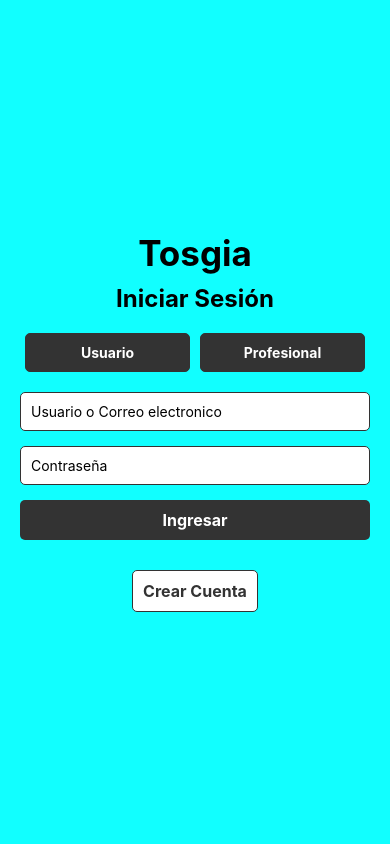
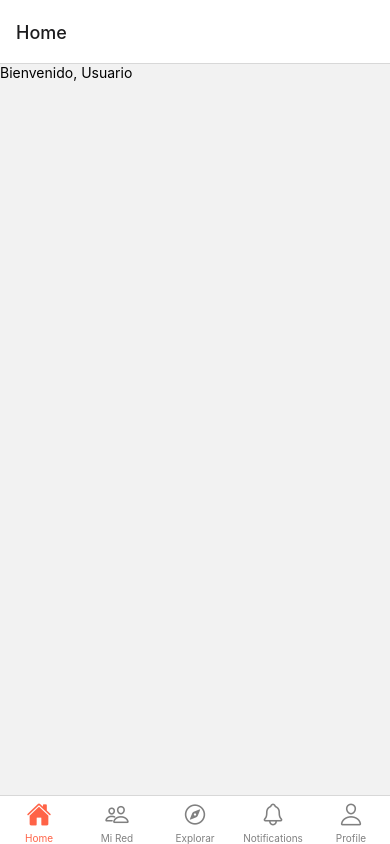
Before and after one commit to OficialNico/Tosgia, a React Native app: screen /Login in a window 390 px wide. Built offline with nearby package versions, Linux system fonts and the light colour scheme.

Commit message:
arreglos

```diff
--- a/App.js
+++ b/App.js
@@ -1,12 +1,11 @@
-// App.js
 import React from 'react';
 import { NavigationContainer } from '@react-navigation/native';
-import AppNavigator from './src/navigation/AppNavigator';
+import TabNavigator from './src/navigation/TabNavigator';
 
 const App = () => {
   return (
     <NavigationContainer>
-      <AppNavigator />
+      <TabNavigator />
     </NavigationContainer>
   );
 };
--- a/package.json
+++ b/package.json
@@ -10,6 +10,7 @@
     "lint": "eslint ."
   },
   "dependencies": {
+    "@expo/vector-icons": "^14.0.4",
     "@react-native-picker/picker": "^2.9.0",
     "@react-navigation/bottom-tabs": "^6.6.1",
     "@react-navigation/drawer": "^6.7.2",
--- a/src/components/Auth/LoginScreen.js
+++ b/src/components/Auth/LoginScreen.js
@@ -1,16 +1,14 @@
-// src/components/Auth/LoginScreen.js
 import React, { useState } from "react";
 import { View, Text, TextInput, TouchableOpacity, StyleSheet } from "react-native";
 
 const LoginScreen = ({ navigation }) => {
-  const [selectedRole, setSelectedRole] = useState(null); // Guarda si es 'user' o 'professional'
+  const [selectedRole, setSelectedRole] = useState(null);
   const [username, setUsername] = useState("");
   const [password, setPassword] = useState("");
 
-  // Función para manejar la redirección según el rol
   const handleLogin = () => {
     if (selectedRole === "user" || selectedRole === "professional") {
-      navigation.replace("Main", { role: selectedRole }); // Reemplaza la pantalla actual con el navegador principal pasando el rol
+      navigation.replace("Main"); // Navegar a la navegación principal tras el login
     } else {
       alert("Por favor, selecciona tu rol antes de iniciar sesión.");
     }
@@ -25,37 +23,29 @@ const LoginScreen = ({ navigation }) => {
       <Text style={styles.titulo}>Tosgia</Text>
       <Text style={styles.title}>Iniciar Sesión</Text>
 
-      {/* Botones para seleccionar el rol */}
+      {/* Seleccionar rol */}
       <View style={styles.roleContainer}>
         <TouchableOpacity
-          style={[
-            styles.roleButton,
-            selectedRole === "user" && styles.selectedRoleButton
-          ]}
+          style={[styles.roleButton, selectedRole === "user" && styles.selectedRoleButton]}
           onPress={() => setSelectedRole("user")}
         >
           <Text style={styles.roleText}>Usuario</Text>
         </TouchableOpacity>
         <TouchableOpacity
-          style={[
-            styles.roleButton,
-            selectedRole === "professional" && styles.selectedRoleButton
-          ]}
+          style={[styles.roleButton, selectedRole === "professional" && styles.selectedRoleButton]}
           onPress={() => setSelectedRole("professional")}
         >
           <Text style={styles.roleText}>Profesional</Text>
         </TouchableOpacity>
       </View>
 
-      {/* Campo de entrada para el nombre de usuario */}
+      {/* Entrada de usuario y contraseña */}
       <TextInput
         style={styles.input}
         placeholder="Usuario o Correo electronico"
         value={username}
         onChangeText={setUsername}
       />
-
-      {/* Campo de entrada para la contraseña */}
       <TextInput
         style={styles.input}
         placeholder="Contraseña"
@@ -79,82 +69,4 @@ const LoginScreen = ({ navigation }) => {
 
 export default LoginScreen;
 
-// Estilos
-const styles = StyleSheet.create({
-  container: {
-    flex: 1,
-    alignItems: "center",
-    justifyContent: "center",
-    paddingHorizontal: 20,
-    backgroundColor: "#1ff"
-  },
-  titulo: {
-    fontSize: 35,
-    fontWeight: "bold",
-    margintop: 10
-  },
-  title: {
-    fontSize: 24,
-    fontWeight: "bold",
-    marginBottom: 20,
-    marginTop: 10
-  },
-  roleContainer: {
-    flexDirection: "row",
-    justifyContent: "space-between",
-    width: "100%",
-    marginBottom: 20
-  },
-  roleButton: {
-    flex: 1,
-    padding: 10,
-    borderRadius: 5,
-    alignItems: "center",
-    borderWidth: 1,
-    borderColor: "#333",
-    marginHorizontal: 5,
-    backgroundColor: "#333"
-  },
-  selectedRoleButton: {
-    backgroundColor: "#e00", // Color para el botón seleccionado
-  },
-  roleText: {
-    color: "#fff",
-    fontWeight: "bold"
-  },
-  input: {
-    width: "100%",
-    padding: 10,
-    borderRadius: 5,
-    borderColor: "#333",
-    borderWidth: 1,
-    marginBottom: 15,
-    backgroundColor: "#fff"
-  },
-  loginButton: {
-    backgroundColor: "#333",
-    padding: 10,
-    borderRadius: 5,
-    width: "100%",
-    alignItems: "center",
-    marginBottom: 10,
-  },
-  loginButtonText: {
-    color: "#fff",
-    fontSize: 16,
-    fontWeight: "bold",
-  },
-  createAccountButton: {
-    marginTop: 20,
-    padding: 10,
-    borderRadius: 5,
-    borderWidth: 1,
-    borderColor: "#333",
-    backgroundColor: "#fff",
-  },
-  createAccountButtonText: {
-    color: "#333",
-    fontSize: 16,
-    fontWeight: "bold",
-  },
-});
+// Aquí estarían los estilos (los mismos que ya tenías antes)
```
Also changed, not shown: 1 other file (tests, documents, lock files or other folders).
